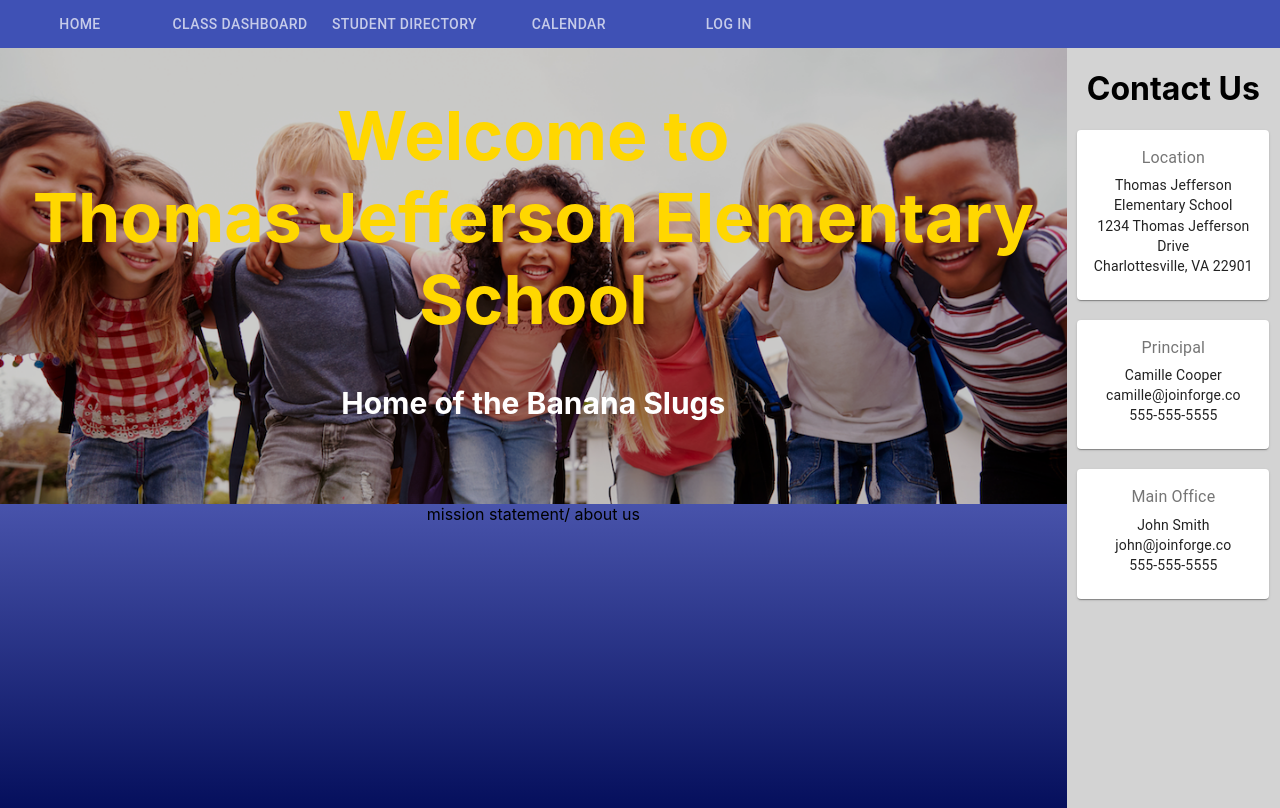
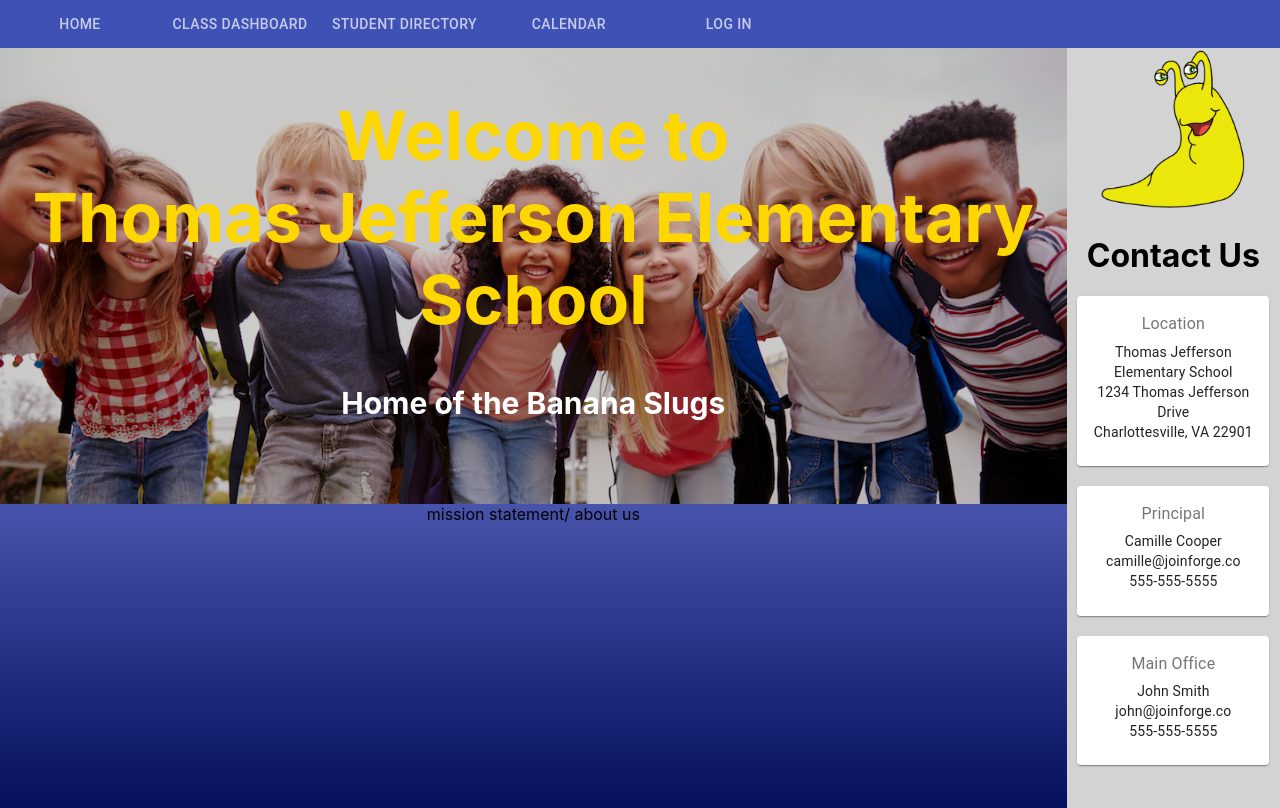
Before and after one commit to las3qj/tje-dashboard, a React (Create React App) app: page / in a window 1280 px wide. Built offline with nearby package versions, Linux system fonts and the light colour scheme; no server answers.

Commit message:
added logo

```diff
--- a/src/components/HomePage.js
+++ b/src/components/HomePage.js
@@ -4,6 +4,7 @@ import background from './background.png'
 import Card from '@material-ui/core/Card';
 import Typography from '@material-ui/core/Typography';
 import CardContent from '@material-ui/core/CardContent';
+import slug from "./slug.png"
 
 const useStyles = makeStyles((theme) => ({
     container: {
@@ -23,16 +24,11 @@ const useStyles = makeStyles((theme) => ({
         flexDirection: "column",
         backgroundColor: "lightgrey",
         alignItems: "center",
-
-
     },
     image: {
         flex: 1.5,
-
         backgroundImage: `url(${background})`,
         backgroundSize: "cover",
-
-
 
     },
     mission: {
@@ -65,6 +61,7 @@ export default function HomePage() {
                     </div>
                 </div>
                 <div className={classes.contact}>
+                    <img src={slug} style={{ width: 150 }} />
                     <h1> Contact Us</h1>
                     <Card className={classes.card}>
                         <CardContent>
```
